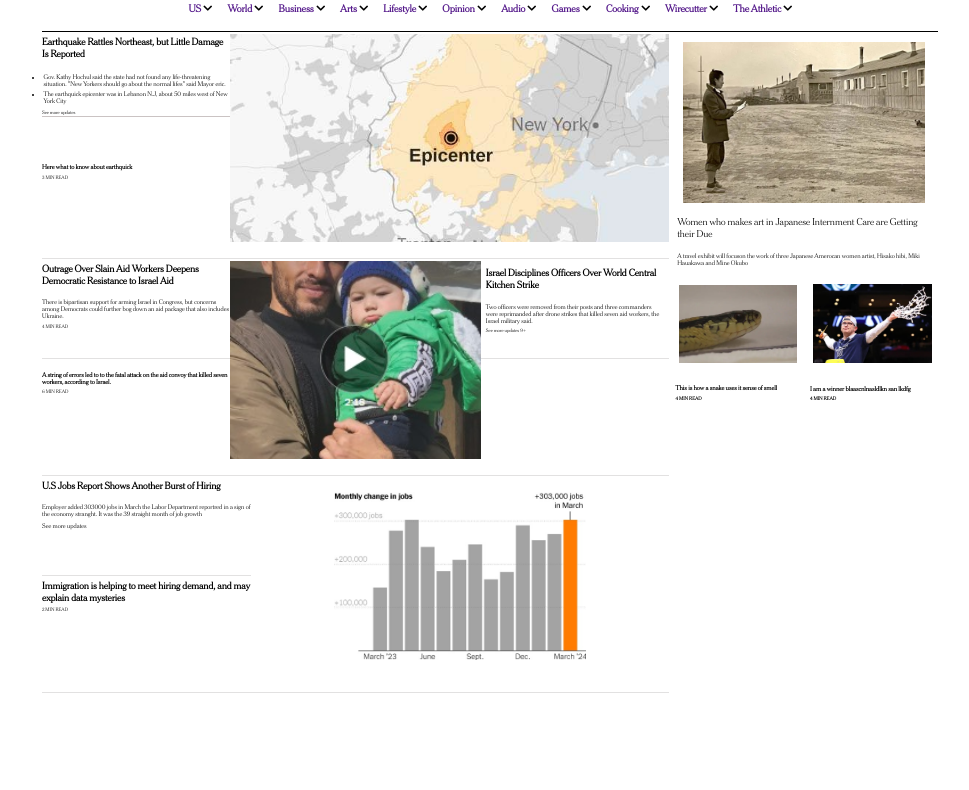
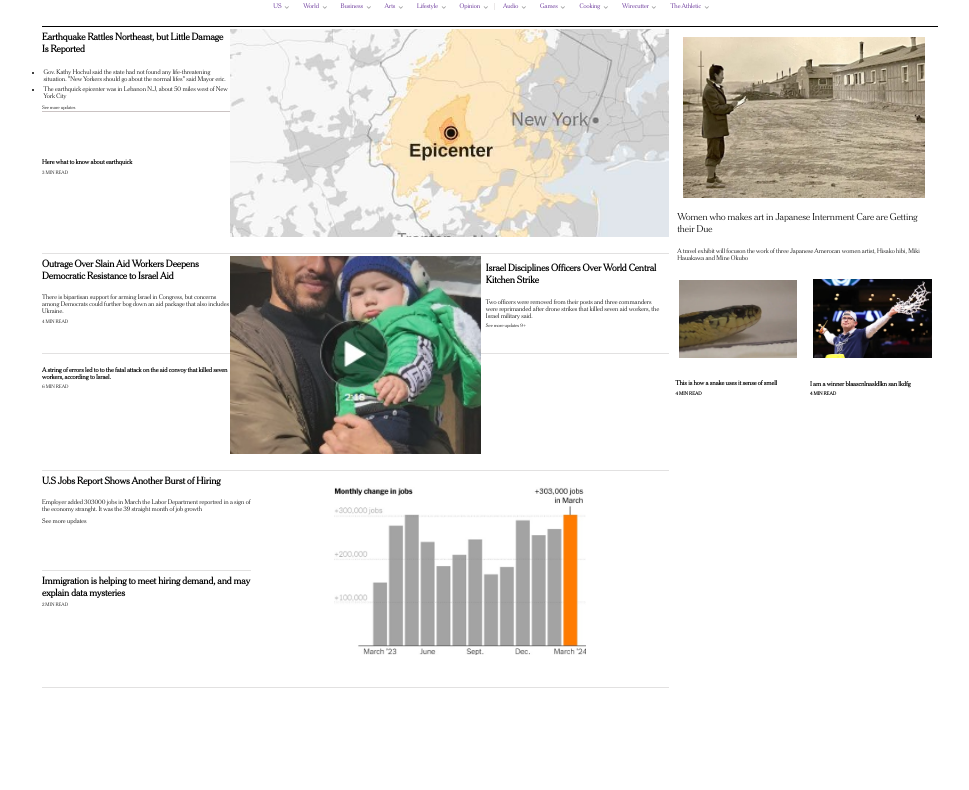
Before and after one commit to liber1988/new-york-times, a plain HTML site: page index.html in a window 1280 px wide. Shown: the part 68-858 px from the top of the page, without its empty margins (150-1119 px from the left). Drawn offline with Linux system fonts and the light colour scheme.

Commit message:
New yourk Times

```diff
--- a/index.html
+++ b/index.html
@@ -49,17 +49,17 @@
             <div class="header-3">
                 <div>
                     <ul class="header-3-ul">
-                        <li class="header-1-il"><a href="">US&nbsp</a> <i class="fas fa-chevron-right down-icon"></i></li>
-                        <li class="header-1-il"><a href="">World&nbsp</a> <i class="fas fa-chevron-right down-icon"></i></li>
-                        <li class="header-1-il"><a href="">Business&nbsp </a><i class="fas fa-chevron-right down-icon"></i></li>
-                        <li class="header-1-il"><a href="">Arts&nbsp </a><i class="fas fa-chevron-right down-icon"></i></li>
-                        <li class="header-1-il"><a href="">Lifestyle&nbsp</a> <i class="fas fa-chevron-right down-icon"></i></li>
-                        <li class="header-1-il"><a href="">Opinion&nbsp</a> <i class="fas fa-chevron-right down-icon"></i></li>
-                        <li class="header-1-il"><a href="">Audio&nbsp</a> <i class="fas fa-chevron-right down-icon"></i></li>
-                        <li class="header-1-il"><a href="">Games&nbsp</a> <i class="fas fa-chevron-right down-icon"></i></li>
-                        <li class="header-1-il"><a href="">Cooking&nbsp</a> <i class="fas fa-chevron-right down-icon"></i></li>
-                        <li class="header-1-il"><a href="">Wirecutter&nbsp</a> <i class="fas fa-chevron-right down-icon"></i></li>
-                        <li class="header-1-il"><a href="">The Athletic&nbsp</a> <i class="fas fa-chevron-right down-icon"></i></li>
+                        <li class="header-2-il min-title"><a href="">US&nbsp</a> <i class="fas fa-chevron-right down-icon list-style"></i></li>
+                        <li class="header-2-il min-title"><a href="">World&nbsp</a> <i class="fas fa-chevron-right down-icon list-style"></i></li>
+                        <li class="header-2-il min-title"><a href="">Business&nbsp </a><i class="fas fa-chevron-right down-icon list-style"></i></li>
+                        <li class="header-2-il min-title"><a href="">Arts&nbsp </a><i class="fas fa-chevron-right down-icon list-style"></i></li>
+                        <li class="header-2-il min-title"><a href="">Lifestyle&nbsp</a> <i class="fas fa-chevron-right down-icon list-style"></i></li>
+                        <li class="header-2-il min-title"><a href="">Opinion&nbsp</a> <i class="fas fa-chevron-right down-icon list-style"></i></li>
+                        <li class="header-2-il min-title border-left"><a href="">Audio&nbsp</a> <i class="fas fa-chevron-right down-icon list-style"></i></li>
+                        <li class="header-2-il min-title"><a href="">Games&nbsp</a> <i class="fas fa-chevron-right down-icon list-style"></i></li>
+                        <li class="header-2-il min-title"><a href="">Cooking&nbsp</a> <i class="fas fa-chevron-right down-icon list-style"></i></li>
+                        <li class="header-2-il min-title"><a href="">Wirecutter&nbsp</a> <i class="fas fa-chevron-right down-icon list-style"></i></li>
+                        <li class="header-2-il min-title"><a href="">The Athletic&nbsp</a> <i class="fas fa-chevron-right down-icon list-style"></i></li>
                     </ul>
                 </div>
 
--- a/style.css
+++ b/style.css
@@ -53,12 +53,16 @@ body{
 
 }
 
+.header-2-il{
+    padding-inline: 0.5rem;
+    list-style: none;
+
+
+}
 .header-1-il{
     padding-inline: 0.5rem;
     list-style: none;
     font-weight: bold;
-
-
 }
 .header-1-il:hover{
     cursor: pointer;
@@ -97,13 +101,14 @@ body{
     border-bottom: 0.1rem double rgb(0, 0, 0);
     padding-top: 1rem;
     padding-bottom: 1rem;
+    list-style-type:none ;
+    color: black;
 }
 
 .header-3-ul{
     display: flex;
     flex-direction: row;
     justify-content: space-evenly;
-
     align-items: end;
 }
 
--- a/utilities.css
+++ b/utilities.css
@@ -6,6 +6,7 @@
     border: rgb(185, 185, 185) solid 0.05rem;
     padding:0.2rem ;
     margin-left: 0.5rem;
+    cursor: pointer;
 }
 .down-icon {
     transform: rotate(90deg);
@@ -20,11 +21,18 @@
     padding-top: 0.2rem;
     font-size: 0.3rem;
 }
+.min-title{
+    font-size: 0.4rem;
+}
 h3{
     padding-top: 0.2rem ;
     font-size: 0.6rem;
 
 }
+.border-left{
+border-left: solid rgb(235, 232, 232) 0.05rem ;
+}
+
 .max{
     padding-top: 0.3rem;
     font-size: 0.4rem;
@@ -71,3 +79,8 @@ h1{
     margin-left: 0.5rem;
     margin-right: 0.5rem;
 }
+.list-style{
+    list-style-type:none;
+    opacity:0.4;
+    font-size: 0.3rem;
+}
```
